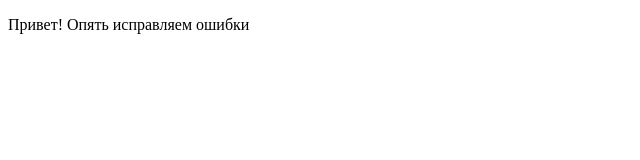
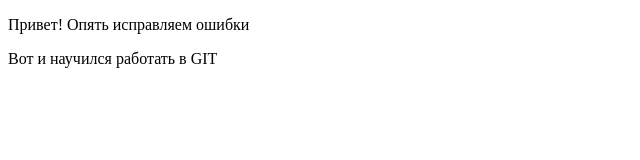
Before and after one commit to druzkovdaniil-sketch/first-project, a plain HTML site: page index.html in a window 1280 px wide. Shown: the whole page, without its empty margins (0-640 px from the left). Drawn offline with Linux system fonts and the light colour scheme.

Commit message:
после гита

```diff
--- a/index.html
+++ b/index.html
@@ -7,5 +7,6 @@
 </head>
 <body>
     <p class="p"> Привет! Опять исправляем ошибки </p>
+    <p class="p"> Вот и научился работать в GIT </p>
 </body>
 </html>
```
